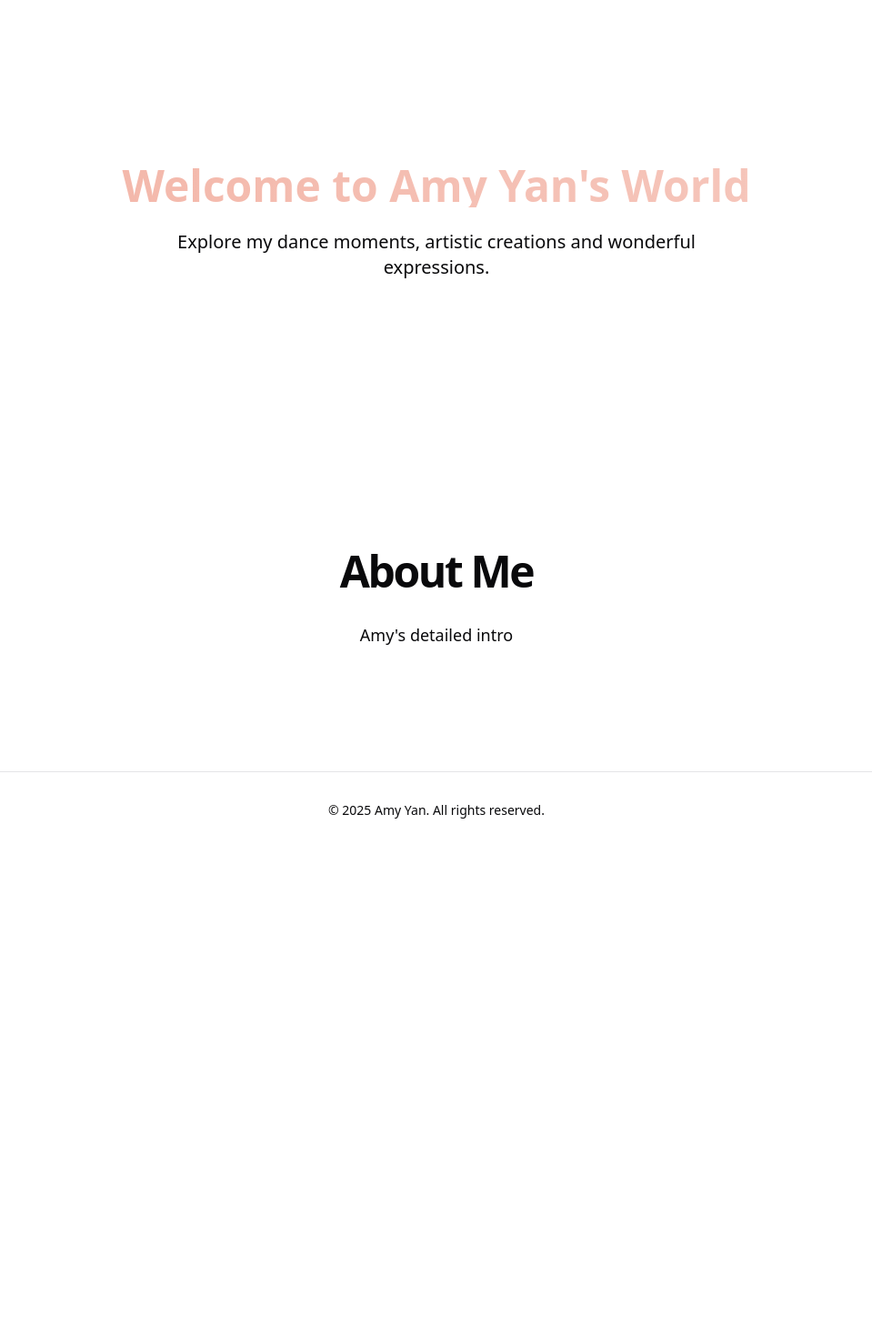
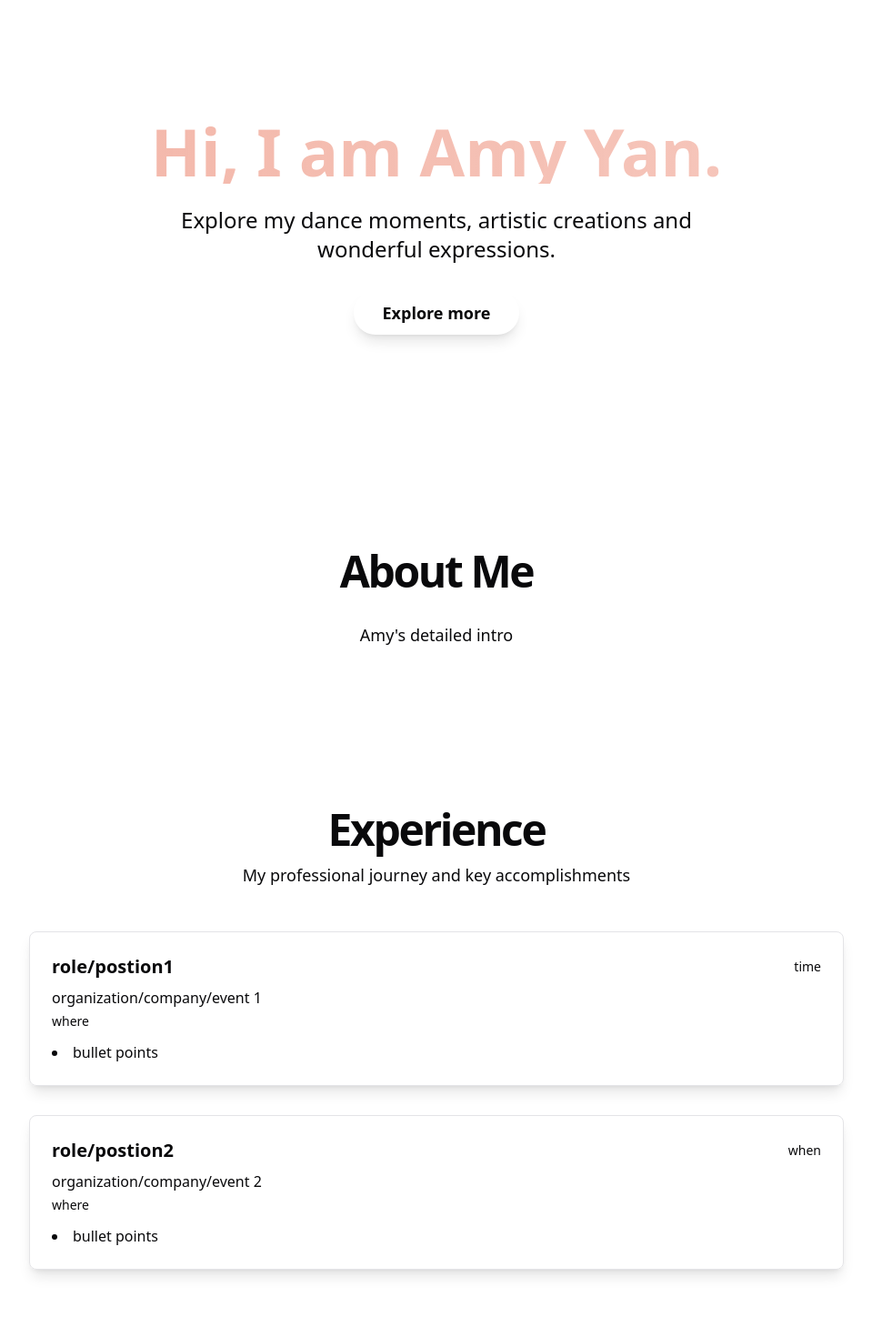
Before and after one commit to ninachenqm/amy-portfolio, a React (Vite) app: page / in a window 1280 px wide. Shown: the part 100-1570 px from the top of the page at 91% size, without its empty margins (160-1119 px from the left). Before the commit the page ends 1033 px from the top, so only its background shows below. Built offline with nearby package versions, Linux system fonts and the light colour scheme.

Commit message:
added experience sections

```diff
--- /dev/null
+++ b/src/components/ExperienceSection.jsx
@@ -0,0 +1,70 @@
+// src/components/ExperienceSection.jsx
+import React from 'react';
+
+
+const experiencesData = [
+  {
+    id: 'exp1',
+    title: 'role/postion1',
+    organization: 'organization/company/event 1',
+    period: 'time',
+    location: 'where',
+    descriptionPoints: [
+      'bullet points',
+    ],
+  },
+  {
+    id: 'exp2',
+    title: 'role/postion2',
+    organization: 'organization/company/event 2',
+    period: 'when',
+    location: 'where',
+    descriptionPoints: [
+      'bullet points',
+    ],
+  },
+
+];
+
+function ExperienceSection() {
+  return (
+    // id="experiences"
+    <section id="experiences" className="py-16 md:py-20 bg-background">
+      <div className="container mx-auto px-4">
+        <div className="text-center mb-12">
+          <h2 className="text-3xl font-bold tracking-tighter sm:text-4xl md:text-5xl">
+            Experience
+          </h2>
+          <p className="mt-3 text-lg text-muted-foreground max-w-2xl mx-auto">
+            My professional journey and key accomplishments
+          </p>
+        </div>
+
+        <div className="max-w-4xl mx-auto space-y-8">
+          {experiencesData.length > 0 ? (
+            experiencesData.map((exp) => (
+
+              <div key={exp.id} className="p-6 border border-border rounded-lg shadow-lg bg-card text-card-foreground">
+                <div className="flex flex-col sm:flex-row justify-between sm:items-center mb-2">
+                  <h3 className="text-xl font-semibold text-primary">{exp.title}</h3>
+                  <p className="text-sm text-muted-foreground mt-1 sm:mt-0">{exp.period}</p>
+                </div>
+                <p className="text-md font-medium text-foreground mb-1">{exp.organization}</p>
+                {exp.location && <p className="text-sm text-muted-foreground mb-3">{exp.location}</p>}
+                <ul className="list-disc list-inside space-y-1 text-muted-foreground">
+                  {exp.descriptionPoints.map((point, index) => (
+                    <li key={index}>{point}</li>
+                  ))}
+                </ul>
+              </div>
+            ))
+          ) : (
+            <p className="text-center text-muted-foreground">Experience information is being sorted out...</p>
+          )}
+        </div>
+      </div>
+    </section>
+  );
+}
+
+export default ExperienceSection;
--- a/src/pages/HomePage.jsx
+++ b/src/pages/HomePage.jsx
@@ -1,31 +1,68 @@
 // src/pages/HomePage.jsx
 import React from 'react';
-import AboutSection from '../components/AboutSection'; // 导入 AboutSection
+import AboutSection from '../components/AboutSection';
+import ExperienceSection from '../components/ExperienceSection'; // 1. 导入 ExperienceSection
+
+// HeroSection 组件可以之后独立出来，或者直接写在这里
+function HeroSection() {
+  return (
+    <section id="home" className="text-center py-20 md:py-32 min-h-[70vh] flex flex-col justify-center items-center bg-gradient-to-b from-background to-muted/30"> {/* 添加渐变背景示例 */}
+      <div className="container mx-auto px-4">
+        <h1 className="text-5xl sm:text-6xl md:text-7xl font-bold text-primary gradient-text animate-in" style={{animationDelay: '0.2s'}}>
+          Hi, I am Amy Yan.
+        </h1>
+        <p className="mt-6 text-xl sm:text-2xl text-muted-foreground max-w-2xl mx-auto animate-in" style={{animationDelay: '0.4s'}}>
+          Explore my dance moments, artistic creations and wonderful expressions.
+        </p>
+        <div className="mt-10 space-x-4 animate-in" style={{animationDelay: '0.6s'}}>
+          <a
+            href="#about"
+            onClick={(e) => {
+              e.preventDefault();
+              document.getElementById('about')?.scrollIntoView({ behavior: 'smooth', block: 'start' });
+            }}
+            className="bg-primary text-primary-foreground hover:bg-primary/90 px-8 py-3 rounded-full text-lg font-semibold transition-colors duration-300 shadow-lg"
+          >
+            Explore more
+          </a>
+          {/* 可以添加一个链接到作品集页面的按钮 */}
+          {/* <Link to="/dance" className="border border-primary text-primary hover:bg-primary/10 px-8 py-3 rounded-full text-lg font-semibold transition-colors duration-300">
+            欣赏作品
+          </Link> */}
+        </div>
+      </div>
+    </section>
+  );
+}
+
 
 function HomePage() {
   return (
     <div>
-      {/* Hero Section - 我们之后会重点构建这里 */}
-      <section id="home" className="text-center py-20 min-h-[70vh] flex flex-col justify-center"> {/* id="home" 用于导航 */}
-        <h1 className="text-5xl font-bold text-primary gradient-text">
-          Welcome to Amy Yan's World
-        </h1>
-        <p className="mt-6 text-xl text-muted-foreground max-w-2xl mx-auto">
-          Explore my dance moments, artistic creations and wonderful expressions.
-        </p>
-        {/* 之后会添加更多内容，如主视觉图、CTA按钮等 */}
+      <HeroSection />
+      <AboutSection />
+      <ExperienceSection /> {/* 2. 添加 ExperienceSection */}
+
+      {/* <section id="portfolio-preview" className="py-16 md:py-20 bg-background">
+        <div className="container mx-auto px-4 text-center">
+          <h2 className="text-3xl font-bold tracking-tighter sm:text-4xl md:text-5xl mb-12">
+            作品撷英
+          </h2>
+          {/* ... 之后添加作品预览内容 ... */}
+      {/* <div className="grid md:grid-cols-2 gap-8">
+            <div>
+              <h3 className="text-2xl font-semibold mb-4">舞蹈瞬间</h3>
+              {/* 舞蹈图片/视频预览 */}
+      {/* </div>
+            <div>
+              <h3 className="text-2xl font-semibold mb-4">绘画拾珍</h3>
+              {/* 绘画作品预览 */}
+      {/* parallèle
+            </div>
+          </div>
+        </div>
       </section>
-
-      {/* About Me Section */}
-      <AboutSection />
-
-      {/* 未来可以添加作品预览区块等 */}
-      {/* <section id="portfolio-preview" className="py-16 md:py-20">
-        <div className="container mx-auto px-4 text-center">
-          <h2 className="text-3xl font-bold tracking-tighter sm:text-4xl md:text-5xl mb-8">作品概览</h2>
-          // ... 预览内容 ...
-        </div>
-      </section> */}
+      */}
     </div>
   );
 }
```
